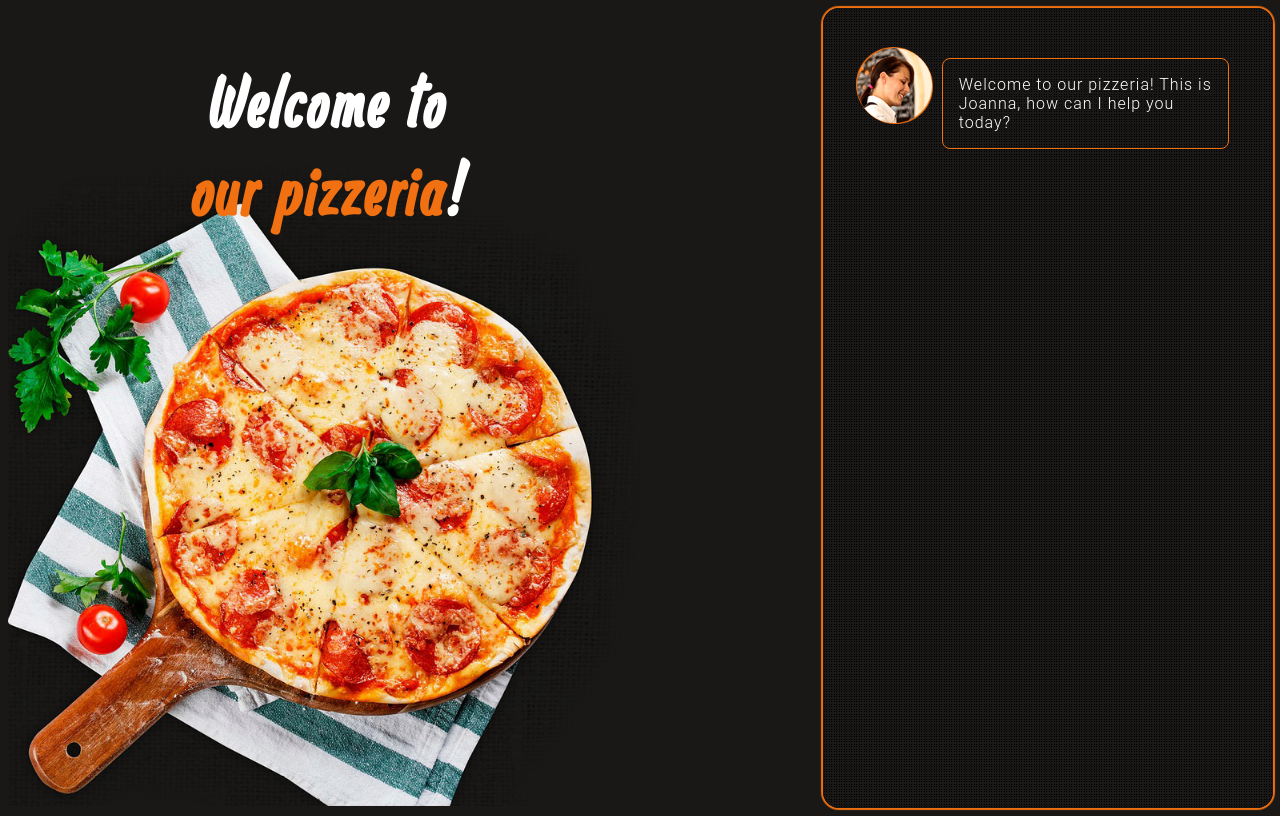
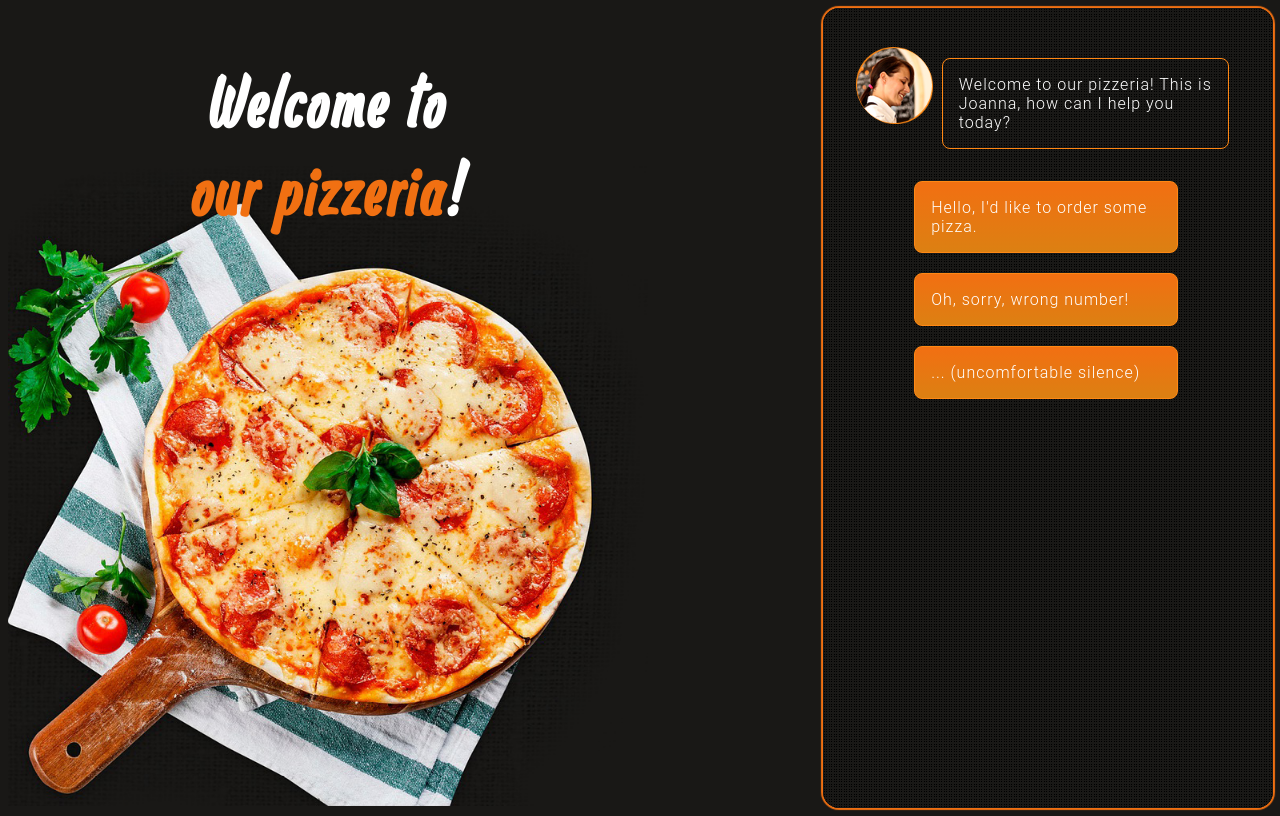
Before and after one commit to agawrysiuk/camunda-pizza-order, an Angular app in the folder pizza-order-frontend/: page /pizzeria-answered in a window 1280 px wide. Shown: the top 816 px of the page. Built offline with nearby package versions, Linux system fonts and the light colour scheme.

Commit message:
Added answer animation

```diff
--- a/pizza-order-frontend/src/component/pizzeria-answered/pizzeria-answered.component.css
+++ b/pizza-order-frontend/src/component/pizzeria-answered/pizzeria-answered.component.css
@@ -14,8 +14,9 @@
 }
 
 .conversation-tile {
+  cursor: default;
   width: 100%;
-  margin-bottom: 16px;
+  margin-bottom: 12px;
   display: inline-flex;
   flex-direction: row;
 }
@@ -23,8 +24,8 @@
 .conversation-tile > img {
   width: 75px;
   height: 75px;
-  filter: drop-shadow(1px 1px 0 #f17012)
-  drop-shadow(-1px -1px 0 #f17012);
+  filter: drop-shadow(1px 1px 0 #ff8814)
+  drop-shadow(-1px -1px 0 #ff8814);
 }
 
 .tile-hidden {
@@ -33,11 +34,11 @@
   height: 0;
 }
 
-.conversation-tile-img-start-animation {
+.tile-img-start-animation {
   animation-name: imgStartTileAnimation;
   animation-duration: 500ms;
   animation-iteration-count: 1;
-  animation-timing-function: ease;
+  animation-timing-function: ease-in-out;
   animation-fill-mode: forwards;
   animation-delay: 500ms;
 }
@@ -70,24 +71,33 @@
   letter-spacing: 1px;
   padding: 16px;
   display: block;
-  border: 1px solid #f17012;
+  border: 1px solid #ff8814;
   background-color: transparent;
   color: white;
   border-radius: 8px;
 }
 
-.conversation-tile-text-start-animation {
+.tile-text-start-animation {
   animation-name: textStartTileAnimation;
   animation-duration: 300ms;
   animation-iteration-count: 1;
-  animation-timing-function: ease;
+  animation-timing-function: ease-in-out;
   animation-fill-mode: forwards;
   animation-delay: 700ms;
 }
 
+.tile-answer-start-animation {
+  animation-name: textStartTileAnimation;
+  animation-duration: 1000ms;
+  animation-iteration-count: 1;
+  animation-timing-function: ease;
+  animation-fill-mode: forwards;
+  animation-delay: 1500ms;
+}
+
 @keyframes textStartTileAnimation {
   0% {
-    opacity: 1;
+    opacity: 0;
     width: 0;
     height: 0;
   }
@@ -96,9 +106,38 @@
     width: 100%;
     height: auto;
   }
+}
+
+.your-answer-option {
+  cursor: pointer;
+  margin-left: 15% !important;
+  width: 60%;
+  background: linear-gradient(to bottom, #f17012 5%, #dc8012 100%);
+}
+
+.your-answer-option:hover {
+  background: #f17012 !important;
+}
+
+.your-answer {
+  background: #f17012 !important;
+  width: 60%;
+  animation-name: answeredAnimation;
+  animation-duration: 300ms;
+  animation-iteration-count: 1;
+  animation-timing-function: ease-in-out;
+  animation-fill-mode: forwards;
+}
+
+@keyframes answeredAnimation {
+  0% {
+    margin-left: 15%;
+  }
   100% {
-    opacity: 1;
-    width: 100%;
-    height: auto;
+    margin-left: 40%;
   }
 }
+
+.bottom-zero {
+  margin-bottom: 0 !important;
+}
--- a/pizza-order-frontend/src/component/pizzeria-answered/pizzeria-answered.component.html
+++ b/pizza-order-frontend/src/component/pizzeria-answered/pizzeria-answered.component.html
@@ -2,8 +2,13 @@
   <div class="calling-tab">
     <div class="conversation-group">
       <div class="conversation-tile">
-        <img class="tile-hidden conversation-tile-img-start-animation" src="assets/images/waitress.png" alt="waitress">
-        <p class="tile-hidden conversation-tile-text-start-animation">Welcome to our pizzeria! This is Joanna, how can I help you today?</p>
+        <img class="tile-hidden tile-img-start-animation" src="assets/images/waitress.png" alt="waitress">
+        <p class="tile-hidden tile-text-start-animation">Welcome to our pizzeria! This is Joanna, how can I help you today?</p>
+      </div>
+      <div *ngFor="let answer of answersMap | keyvalue">
+        <div id="{{answer.key}}" class="conversation-tile tile-hidden bottom-zero tile-answer-start-animation">
+          <p id="{{answer.key}}-paragraph" class="your-answer-option" (click)="chooseAction(answer.key)">{{answer.value}}</p>
+        </div>
       </div>
     </div>
   </div>
--- a/pizza-order-frontend/src/component/pizzeria-answered/pizzeria-answered.component.ts
+++ b/pizza-order-frontend/src/component/pizzeria-answered/pizzeria-answered.component.ts
@@ -8,9 +8,25 @@ import {Router} from '@angular/router';
 })
 export class PizzeriaAnsweredComponent implements OnInit {
 
+  public answersMap: { [ index: number ]: string} = {
+    1 : 'Hello, I\'d like to order some pizza.',
+    2 : 'Oh, sorry, wrong number!',
+    3 : '... (uncomfortable silence)'
+  };
+
   constructor(private router: Router) { }
 
   ngOnInit() {
   }
 
+  chooseAction(key: string) {
+    for (let mapKey in this.answersMap) {
+      if (mapKey !== key) {
+        document.getElementById(mapKey).className = 'tile-hidden';
+      } else {
+        document.getElementById(mapKey).className = 'conversation-tile';
+        document.getElementById(mapKey + '-paragraph').className = 'your-answer';
+      }
+    }
+  }
 }
```
